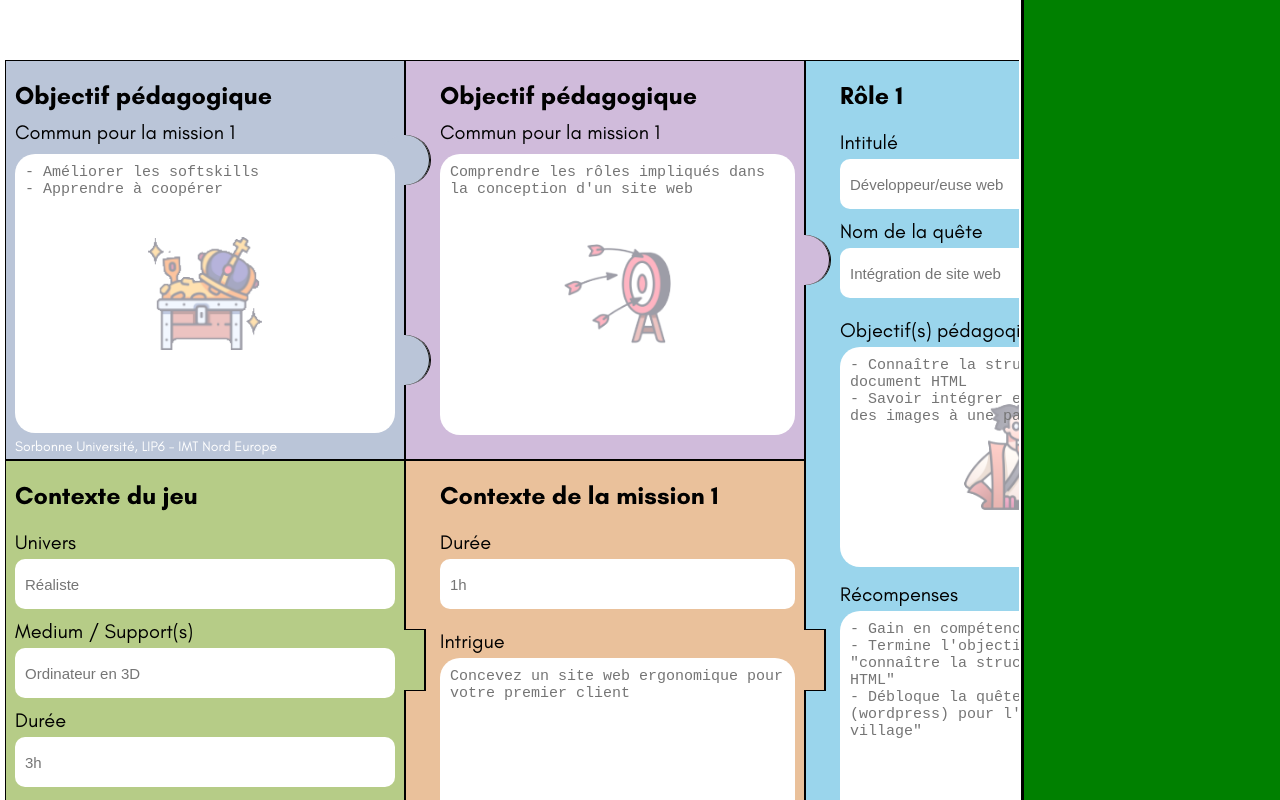
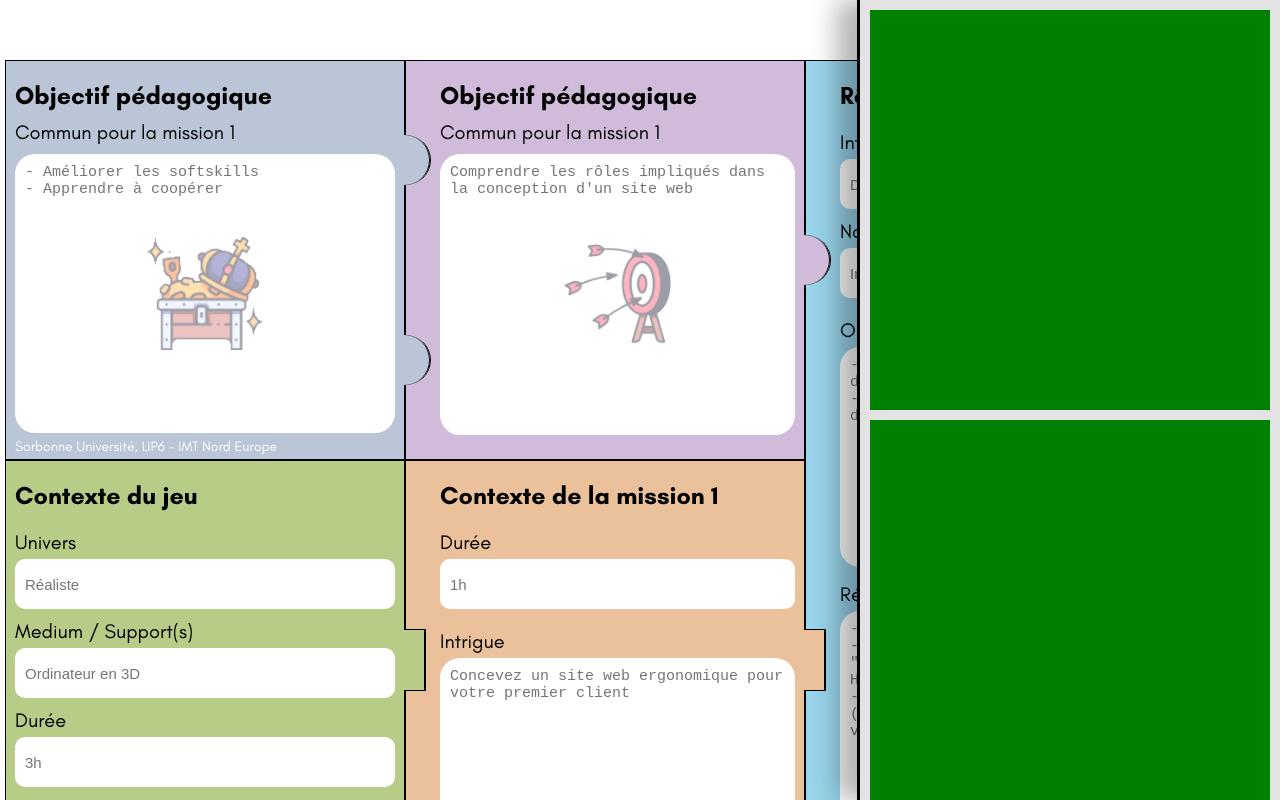
Before and after one commit to NUCLEOFIL/rlg-tool, an Angular app: page / in a window 1280 px wide. Built offline with nearby package versions, Linux system fonts and the light colour scheme.

Commit message:
sider shadow/scrollable/centered elements

```diff
--- a/src/app/app.component.html
+++ b/src/app/app.component.html
@@ -37,7 +37,18 @@
     </div>
 
     <div class="container-sider">
+        <div class="container-sider-element" style="width: 400px; height: 400px; background-color: green;">
 
+        </div>
+        <div class="container-sider-element" style="width: 400px; height: 400px; background-color: green;">
+
+        </div>
+        <div class="container-sider-element" style="width: 400px; height: 400px; background-color: green;">
+
+        </div>
+        <div class="container-sider-element" style="width: 400px; height: 400px; background-color: green;">
+
+        </div>
     </div>
 
 
--- a/src/app/app.component.scss
+++ b/src/app/app.component.scss
@@ -6,7 +6,7 @@
     &-main {
         position: absolute;
         height: 100%;
-        width: calc(80% - 5px);
+        width: calc(100% - 422px);
         left: 0;
         right: 5px;
         top: 0px;
@@ -25,12 +25,22 @@
 
     &-sider {
         height: 100%;
-        width: 20%;
-        background-color: green;
+        width: 420px;
+        background-color: #e3e3e3;
         position: fixed;
         right: 0;
         top: 0;
         z-index: 2;
         border-left: solid black 3px;
+        align-items: center;
+        overflow: scroll;
+        box-shadow: -20px 0px 25px rgba(0, 0, 0, 0.3);
+
+        &-element {
+            margin-left: auto;
+            margin-right: auto;
+            margin-top: 10px;
+            margin-bottom: 10px;
+        }
     }
 }
```
